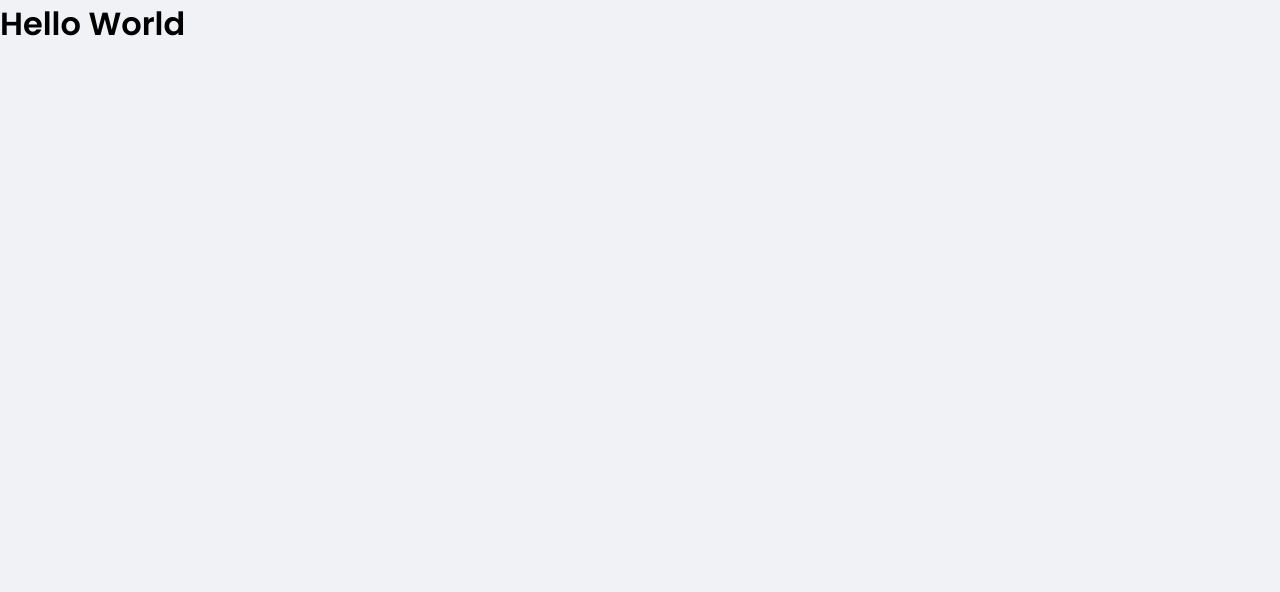
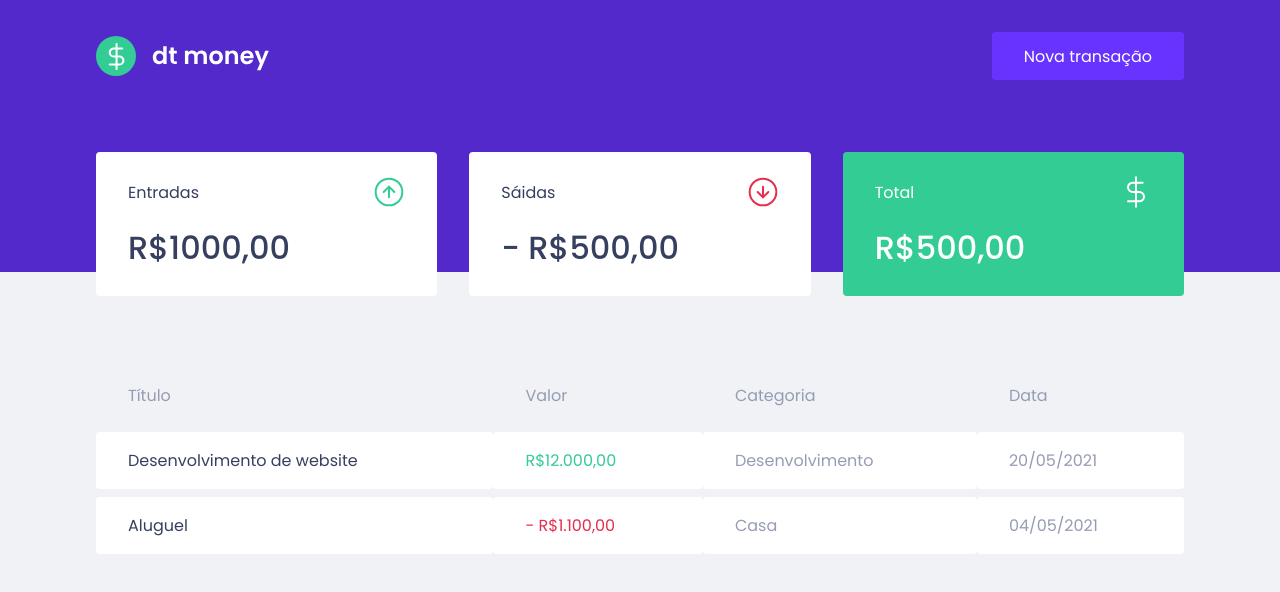
Before and after one commit to anaccampos/ignite-dtmoney, a React (Create React App) app: page / in a window 1280 px wide. Shown: the top 592 px of the page. Built offline with nearby package versions, Linux system fonts and the light colour scheme.

Commit message:
Add components

```diff
--- a/public/index.html
+++ b/public/index.html
@@ -10,7 +10,7 @@
 
     <title>dtmoney</title>
 
-    <link href="https://fonts.googleapis.com/css2?family=Poppins:wght@400;600&display=swap" rel="stylesheet">
+    <link href="https://fonts.googleapis.com/css2?family=Poppins:wght@400;500;600&display=swap" rel="stylesheet">
   </head>
   <body>
     <noscript>You need to enable JavaScript to run this app.</noscript>
--- a/src/App.tsx
+++ b/src/App.tsx
@@ -1,10 +1,13 @@
+import { Dashboard } from "./components/Dashboard";
+import { Header } from "./components/Header";
 import { GlobalStyle } from "./styles/global";
 
 export function App() {
   return (
-    <div className="App">
-      <h1>Hello World</h1>
+    <>
+      <Header />
+      <Dashboard />
       <GlobalStyle />
-    </div>
+    </>
   );
 }
--- /dev/null
+++ b/src/components/Dashboard/index.tsx
@@ -0,0 +1,12 @@
+import { Summary } from "../Summary";
+import { TransactionsTable } from "../TransationsTable";
+import { Container } from "./styles";
+
+export function Dashboard() {
+    return (
+        <Container>
+            <Summary />
+            <TransactionsTable />
+        </Container>
+    );
+}
--- /dev/null
+++ b/src/components/Dashboard/styles.ts
@@ -0,0 +1,7 @@
+import styled from "styled-components";
+
+export const Container = styled.main`
+    max-width: 1120px;
+    margin: 0 auto;
+    padding: 2.5rem 1rem;
+`;
--- /dev/null
+++ b/src/components/Header/index.tsx
@@ -0,0 +1,15 @@
+import logoImg from "../../assets/logo.svg"
+import { Container, Content } from "./styles"
+
+export function Header() {
+    return (
+        <Container>
+            <Content>
+                <img src={logoImg} alt="dt money" />
+                <button type="button">
+                    Nova transação
+                </button>
+            </Content>
+        </Container>
+    )
+}
--- /dev/null
+++ b/src/components/Header/styles.ts
@@ -0,0 +1,31 @@
+import styled from "styled-components";
+
+export const Container = styled.header`
+    background: var(--blue);
+`;
+
+export const Content = styled.div`
+    max-width: 1120px;
+    margin: 0 auto;
+
+    padding: 2rem 1rem 12rem;
+    display: flex;
+    align-items: center;
+    justify-content: space-between;
+
+    button {
+        font-size: 1rem;
+        color: #FFF;
+        background: var(--blue-light);
+        border: 0;
+        padding: 0 2rem;
+        border-radius: 0.25rem;
+        height: 3rem;
+
+        transition: filter 0.2s;
+
+        &:hover {
+            filter: brightness(0.9);
+        }
+    }
+`;
--- /dev/null
+++ b/src/components/Summary/index.tsx
@@ -0,0 +1,32 @@
+import incomeImg from "../../assets/income.svg";
+import outcomeImg from "../../assets/outcome.svg";
+import totalImg from "../../assets/total.svg";
+import { Container } from "./styles";
+
+export function Summary() {
+    return (
+        <Container>
+            <div>
+                <header>
+                    <p>Entradas</p>
+                    <img src={incomeImg} alt="Entradas" />
+                </header>
+                <strong>R$1000,00</strong>
+            </div>
+            <div>
+                <header>
+                    <p>Sáidas</p>
+                    <img src={outcomeImg} alt="Sáidas" />
+                </header>
+                <strong>- R$500,00</strong>
+            </div>
+            <div className="highlight-background">
+                <header>
+                    <p>Total</p>
+                    <img src={totalImg} alt="Total" />
+                </header>
+                <strong>R$500,00</strong>
+            </div>
+        </Container>
+    )
+}
--- /dev/null
+++ b/src/components/Summary/styles.ts
@@ -0,0 +1,34 @@
+import styled from "styled-components";
+
+export const Container = styled.div`
+    display: grid;
+    grid-template-columns: repeat(3, 1fr);
+    gap: 2rem;
+    margin-top: -10rem;
+
+    div {
+        background: var(--shape);
+        padding: 1.5rem 2rem;
+        border-radius: 0.25rem;
+        color: var(--text-title);
+
+        header {
+            display: flex;
+            align-items: center;
+            justify-content: space-between;
+        }
+
+        strong {
+            display: block;
+            margin-top: 1rem;
+            font-size: 2rem;
+            font-weight: 500;
+            line-height: 3rem;
+        }
+
+        &.highlight-background {
+            background: var(--green);
+            color: #FFF;
+        }
+    }
+`;
--- /dev/null
+++ b/src/components/TransationsTable/index.tsx
@@ -0,0 +1,33 @@
+import { Container } from "./styles";
+
+export function TransactionsTable() {
+    return (
+        <Container>
+            <table>
+                <thead>
+                    <tr>
+                        <th>Título</th>
+                        <th>Valor</th>
+                        <th>Categoria</th>
+                        <th>Data</th>
+                    </tr>
+                </thead>
+
+                <tbody>
+                    <tr>
+                        <td>Desenvolvimento de website</td>
+                        <td className="deposit">R$12.000,00</td>
+                        <td>Desenvolvimento</td>
+                        <td>20/05/2021</td>
+                    </tr>
+                    <tr>
+                        <td>Aluguel</td>
+                        <td className="withdraw">- R$1.100,00</td>
+                        <td>Casa</td>
+                        <td>04/05/2021</td>
+                    </tr>
+                </tbody>
+            </table>
+        </Container>
+    )
+}
--- /dev/null
+++ b/src/components/TransationsTable/styles.ts
@@ -0,0 +1,38 @@
+import styled from "styled-components";
+
+export const Container = styled.div`
+    margin-top: 4rem;
+
+    table {
+        width: 100%;
+        border-spacing: 0 0.5rem;
+
+        th {
+            color: var(--text-body);
+            font-weight: 400;
+            padding: 1rem 2rem;
+            text-align: left;
+            line-height: 1.5rem;
+        }
+
+        td {
+            padding: 1rem 2rem;
+            border: 0;
+            background: var(--shape);
+            color: var(--text-body);
+            border-radius: 0.25rem;
+
+            &:first-child {
+                color: var(--text-title);
+            }
+
+            &.deposit {
+                color: var(--green);
+            }
+
+            &.withdraw {
+                color: var(--red);
+            }
+        }
+    }
+`;
--- a/src/styles/global.ts
+++ b/src/styles/global.ts
@@ -5,6 +5,7 @@
     :root {
         --red: #E52E4D;
         --blue: #5429CC;
+        --green: #33CC95;
 
         --blue-light: #6933FF;
 
```
